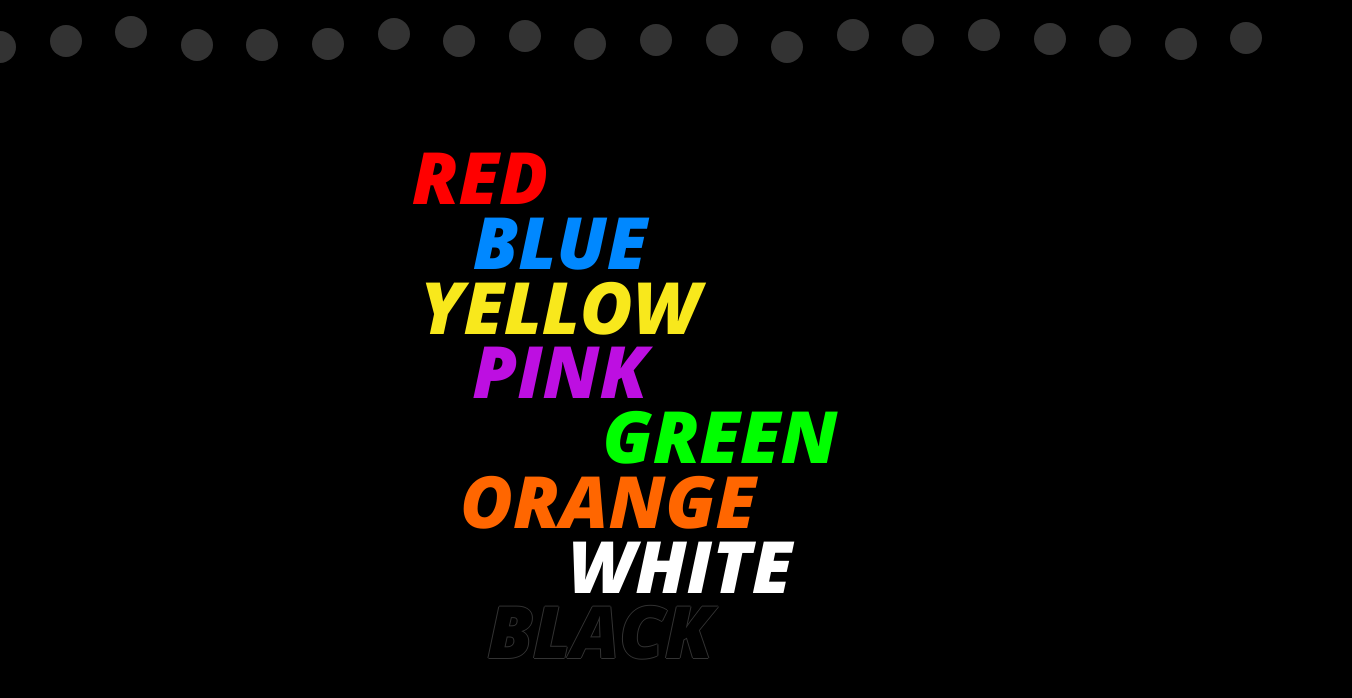
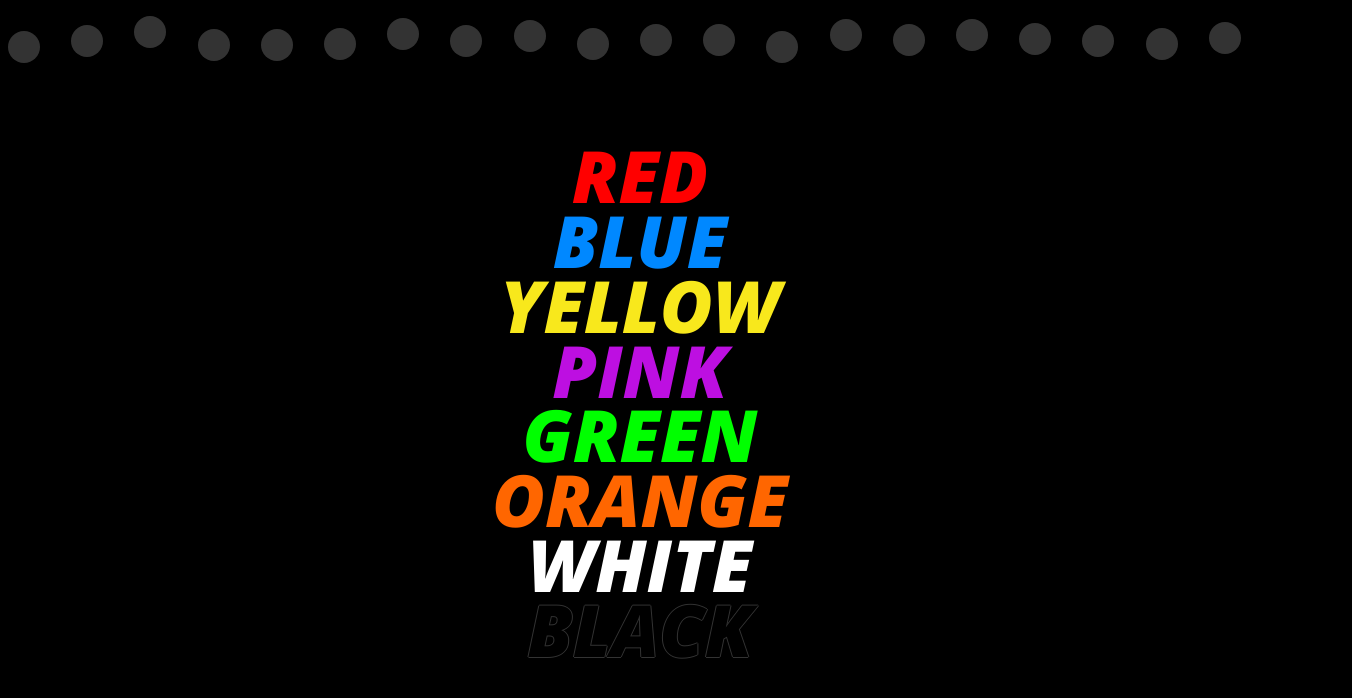
Before and after one commit to benfoxall/lights, a website: page docs/index.html in a window 1280 px wide. Shown: the whole page, 1352 px wide, since content can reach past the window. Drawn offline with nearby package versions, Linux system fonts and the light colour scheme.

Commit message:
Offline manifesty stuff

```diff
--- a/docs/index.html
+++ b/docs/index.html
@@ -5,7 +5,10 @@
     <title>LEDs</title>
     <link href="https://fonts.googleapis.com/css?family=Open+Sans:800i" rel="stylesheet">
     <link rel="stylesheet" href="styles.css">
-    <meta name="viewport" content="width=device-width, initial-scale=1">
+    <meta name="viewport" content="width=device-width, initial-scale=1.0" />
+
+    <link rel="manifest" href="/manifest.json">
+    <meta name="theme-color" content="#000">
   </head>
   <body>
     <ul id="leds" aria-hidden="true"></ul>
--- a/docs/script.js
+++ b/docs/script.js
@@ -10,4 +10,6 @@ document.body.addEventListener('click', function(e){
     var color = window.getComputedStyle(e.target).color
     leds.style.setProperty('--led-color', color)
   }
-})
+}, false)
+
+navigator.serviceWorker.register('service-worker.js')
--- /dev/null
+++ b/docs/service-worker.js
@@ -0,0 +1 @@
+// TODO - cache everything (including fonts)
--- a/docs/styles.css
+++ b/docs/styles.css
@@ -29,25 +29,24 @@ a:hover {
 }
 
 #colours {
-  margin-top: 18vh;
+  margin-top: 10vh;
   text-align: center;
 }
 
-[href="#red"]    {color: #f00;    transform: translateX(-20vmin)}
-[href="#blue"]   {color: #08f;    transform: translateX(-10vmin)}
-[href="#yellow"] {color: #F8E81C; transform: translateX(-10vmin)}
-[href="#pink"]   {color: #BD0FE1; transform: translateX(-10vmin)}
-[href="#green"]  {color: #0f0;    transform: translateX(10vmin)}
-[href="#orange"] {color: #F60;    transform: translateX(-4vmin)}
-[href="#white"]  {color: #FFF;    transform: translateX(5vmin)}
-[href="#black"]  {color: #000;    transform: translateX(-5vmin)}
+[href="#red"]    {color: #f00 }
+[href="#blue"]   {color: #08f }
+[href="#yellow"] {color: #F8E81C }
+[href="#pink"]   {color: #BD0FE1 }
+[href="#green"]  {color: #0f0 }
+[href="#orange"] {color: #F60 }
+[href="#white"]  {color: #FFF }
+[href="#black"]  {color: #000 }
 
 [href="#black"]  {text-shadow: -1px 0 #333, 0 1px #333, 1px 0 #333, 0 -1px #333;}
 
 #leds {
   display: flex;
   padding:0;
-  position: fixed;
   top:0;
   left:-1em;
   right:-1em;
```
Also changed, not shown: docs/icons/144.png (added), docs/icons/192.png (added), docs/icons/48.png (added), docs/icons/512.png (added), docs/icons/72.png (added), docs/icons/96.png (added), docs/manifest.json (added), 1 other file.
